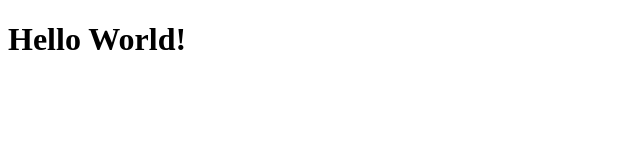
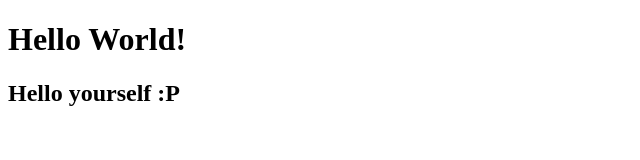
Before and after one commit to susuvii/susanna-project, a plain HTML site: page index.html in a window 1280 px wide. Shown: the whole page, without its empty margins (0-640 px from the left). Drawn offline with Linux system fonts and the light colour scheme.

Commit message:
added a new h2

```diff
--- a/index.html
+++ b/index.html
@@ -1,11 +1,15 @@
 <!DOCTYPE html>
 <html lang="en">
+
 <head>
     <meta charset="UTF-8">
     <meta name="viewport" content="width=device-width, initial-scale=1.0">
     <title>Document</title>
 </head>
+
 <body>
     <h1>Hello World!</h1>
+    <h2>Hello yourself :P</h2>
 </body>
+
 </html>
```
